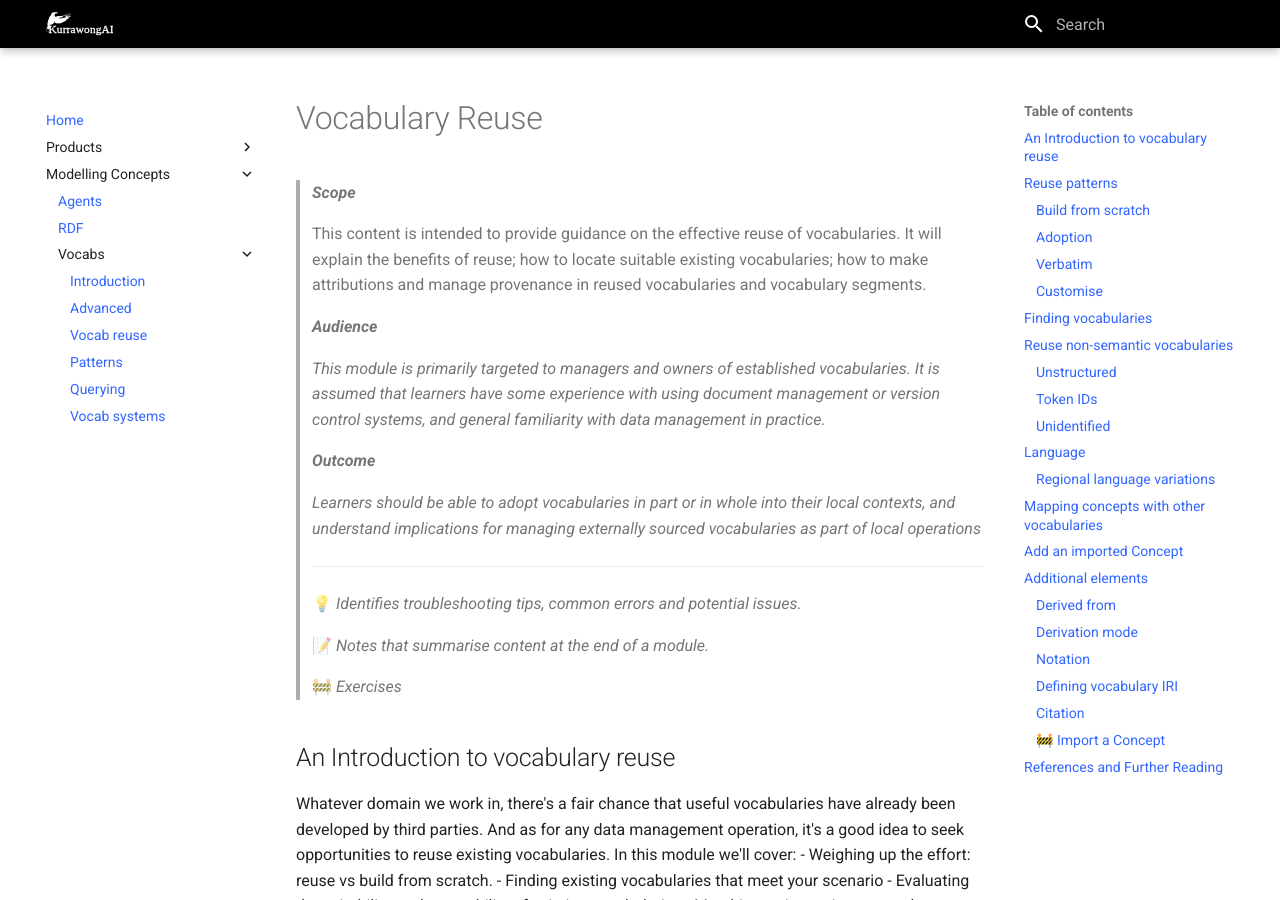
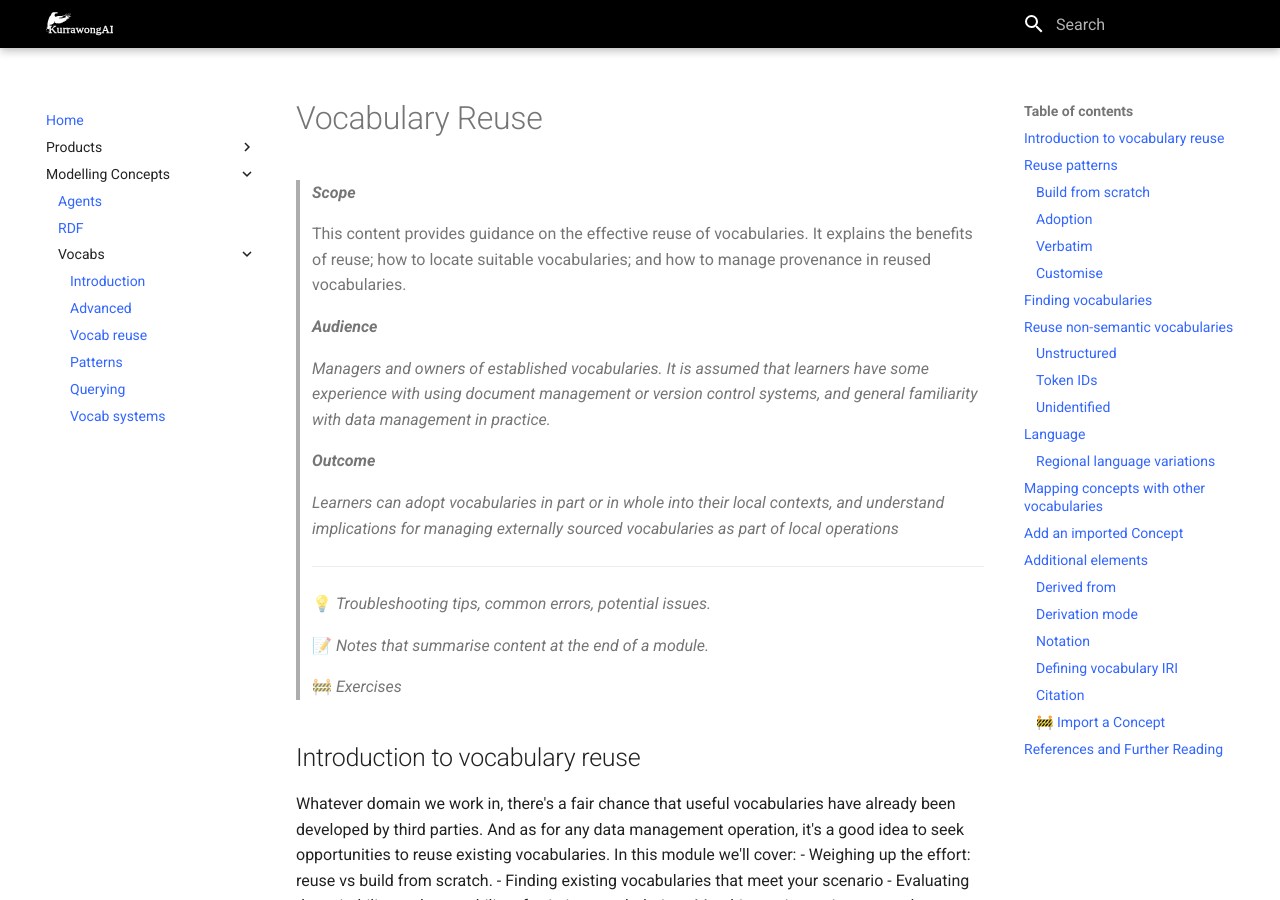
Before and after one commit to Kurrawong/docs, an MkDocs documentation site: the page built from docs/concepts/vocabs/vocab-reuse.md, in a window 1280 px wide and 900 px high. Built offline with MkDocs 1.6.1 and Material for MkDocs 9.7.7, drawn with Linux system fonts in a browser that asks for light colours; some of the changed text lies outside the part shown.

Commit message:
fixes to vocab-reuse

````diff
--- a/docs/concepts/vocabs/vocab-reuse.md
+++ b/docs/concepts/vocabs/vocab-reuse.md
@@ -1,31 +1,30 @@
 
 # Vocabulary Reuse
-
 
 >
 >***Scope***
 >
->This content is intended to provide guidance on the effective reuse of vocabularies. It will explain the benefits of reuse; how to locate suitable existing vocabularies; how to make attributions and manage provenance in reused vocabularies and vocabulary segments.
+>This content provides guidance on the effective reuse of vocabularies. It explains the benefits of reuse; how to locate suitable vocabularies; and how to manage provenance in reused vocabularies.
 
 >
 >***Audience***
 >
->_This module is primarily targeted to managers and owners of established vocabularies. It is assumed that learners have some experience with using document management or version control systems, and general familiarity with data management in practice._
+>_Managers and owners of established vocabularies. It is assumed that learners have some experience with using document management or version control systems, and general familiarity with data management in practice._
 >
 >***Outcome***
 >
->_Learners should be able to adopt vocabularies in part or in whole into their local contexts, and understand implications for managing externally sourced vocabularies as part of local operations_
+>_Learners can adopt vocabularies in part or in whole into their local contexts, and understand implications for managing externally sourced vocabularies as part of local operations_
 >
 >----------------
 
-> 💡 _Identifies troubleshooting tips, common errors and potential issues._
+> 💡 _Troubleshooting tips, common errors, potential issues._
 
 > 📝 _Notes that summarise content at the end of a module._
 
 > 🚧 _Exercises_
 
 
-## An Introduction to vocabulary reuse
+## Introduction to vocabulary reuse
 
 Whatever domain we work in, there's a fair chance that useful vocabularies have already been developed by third parties. And as for any data management operation, it's a good idea to seek opportunities to reuse existing vocabularies. In this module we'll cover:
 - Weighing up the effort: reuse vs build from scratch.
@@ -76,17 +75,18 @@
 PREFIX isorole: <https://standards.iso.org/iso/19115/-3/cit/1.0/>
 PREFIX sdo: <https://schema.org/>
 
-# sdo:license
-# dcterms:license - equivalent to sdo:license;
-# dcterms:accessRights - not really 'rights' as such, but if access rights restricted in some way, look further into what you allowed to do with the vocabulary;
-# dcterms:rights
-# sdo:copyrightHolder
-# isorole:rightsHolder - equivalent to sdo:rightsholder
+sdo:license
+dcterms:license # equivalent to sdo:license;
+dcterms:accessRights # if access is restricted in some way, look further at what is allowed
+dcterms:rights
+sdo:copyrightHolder
+sdo:copyrightNotice
+isorole:rightsHolder # equivalent to sdo:rightsholder
 ```
 
 ### Customise
 
-You may make minor changes to published vocabularies to meet local requirements. Vocabulary concepts may be added; labels may be updated (changes to spelling or swapping an `skos:altLabel` for `skos:prefLabel`). Changes will need to be acknowledged at both the Concept and concept scheme level - see [Add an imported concept](#add-an-imported-concept) for how to do this.
+You may consider making minor changes to published vocabularies to meet local requirements. New concepts may be added; labels may be updated (changes to spelling or swapping an `skos:altLabel` for `skos:prefLabel`). Changes will need to be acknowledged at both the Concept and Concept scheme level - see [Add an imported Concept](#add-an-imported-concept) for how to do this.
 
 ## Finding vocabularies
 
@@ -143,7 +143,7 @@
 
 ## Language
 
-It is perhaps unnecessary to mention that a vocabulary fit for reuse needs to be comprehensible in the language of expected users. Optionally, a `skos:ConceptScheme` may indicate language codes used throughout a vocabulary `skos:Concept` labels, so that all labels do not need to be checked to identify multi-lingual patterns.
+A vocabulary fit for reuse needs to be comprehensible in the language of expected users. Optionally, a `skos:ConceptScheme` may indicate language codes used throughout a vocabulary `skos:Concept` labels, so that all labels do not need to be checked to identify multi-lingual patterns.
 
 ```turtle
 :myScheme a skos:ConceptScheme ;
@@ -151,16 +151,16 @@
     dcterms:language <http://id.loc.gov/vocabulary/iso639-1/fr> .
 ```
 
-If an existing vocabulary includes language labels that are not needed in a local context, consider whether this impacts your system requirements. This is a consideration for the  [Adoption](#adoption) or [Customisation](#customise) scenarios - whether or not to keep labels in languages that will not be used, or to retain them but configure your system to suppress them in search indexes or user interfaces.
+If an existing vocabulary includes language labels that are not needed in a local context, consider whether this impacts your system requirements. This is a consideration for the [Adoption](#adoption) or [Customisation](#customise) scenarios - whether or not to keep labels in languages that will not be used, or to retain them but configure your system to suppress them in search indexes or user interfaces.
 
 ### Regional language variations
 
 Even within a natural language, there may be _regional_ differences, such as Australian use of _Socioeconomic status_ and United States use of _Social status_:
 
 ```turtle
-@prefix fast: <http://id.worldcat.org/fast/> .
-@prefix policy: <https://linked.data.gov.au/def/policy/> .
-@prefix skos: <http://www.w3.org/2004/02/skos/core#> .
+PREFIX fast: <http://id.worldcat.org/fast/>
+PREFIX policy: <https://linked.data.gov.au/def/policy/>
+PREFIX skos: <http://www.w3.org/2004/02/skos/core#>
 
 fast:1123359 a skos:Concept ;
 	skos:prefLabel "Social status"@en ;
@@ -175,8 +175,8 @@
 When adopting a Concept and customising labels with the local context, consider retaining the regional variant as a `skos:altLabel`:
 
 ```turtle
-@prefix policy: <https://linked.data.gov.au/def/policy/> .
-@prefix skos: <http://www.w3.org/2004/02/skos/core#> .
+PREFIX policy: <https://linked.data.gov.au/def/policy/>
+PREFIX skos: <http://www.w3.org/2004/02/skos/core#>
 
 policy:7353843a-9107-49af-bcd0-a8eac00bcd54 a skos:Concept ;
 	skos:prefLabel "Socioeconomic status"@en ;
@@ -215,7 +215,7 @@
 
 ## Mapping concepts with other vocabularies
 
-In the basic structure of a vocabulary, concepts may be related to other concepts via broader, narrower or related properties. Sometimes a Concept needs to be related to a Concept in a _different_ vocabulary. Concept matching across vocabularies is done in a similar way but with different properties: [Broad match](http://www.w3.org/2004/02/skos/core#broadMatch), [Narrower match](http://www.w3.org/2004/02/skos/core#narrowMatch), [Related match](http://www.w3.org/2004/02/skos/core#relatedMatch).
+Concepts may be related to other concepts via `skos:broader`, `skos:narrower` or `skos:related` properties. Sometimes a Concept needs to be related to a Concept in a _different_ vocabulary. Concept matching across vocabularies is done in a similar way but with different properties: [Broad match](http://www.w3.org/2004/02/skos/core#broadMatch), [Narrower match](http://www.w3.org/2004/02/skos/core#narrowMatch), [Related match](http://www.w3.org/2004/02/skos/core#relatedMatch).
 
 Broad match example:
 
@@ -306,7 +306,7 @@
    PREFIX rdfs: <http://www.w3.org/2000/01/rdf-schema#>
    PREFIX sdo: <https://schema.org/>
    PREFIX skos: <http://www.w3.org/2004/02/skos/core#>
-   # add prefix srti:
+   # add PREFIX srti:
    PREFIX srti: <http://cef.uv.es/lodroadtran18/def/transporte/dtx_srti#>
    PREFIX xsd: <http://www.w3.org/2001/XMLSchema#>
    ```
@@ -337,7 +337,7 @@
 # Version information may be incremented
     owl:versionIRI :1.0 ;
     owl:versionInfo "1.0" ;
-    skos:definition "This vocabulary describes the travel direction assigned to a section of a road. "@en ;
+    skos:definition "This vocabulary describes the travel direction assigned to a section of a road."@en ;
     skos:hasTopConcept
         :bi-directional ,
 # Add new Concept "clockwise":
````
Also changed, not shown: other parts of docs/concepts/vocabs/vocab-reuse.md (+1 -1 lines), 1 other file.
